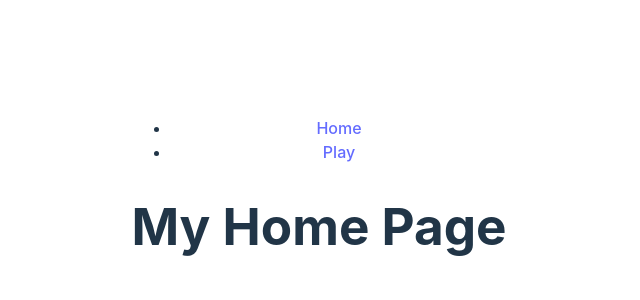
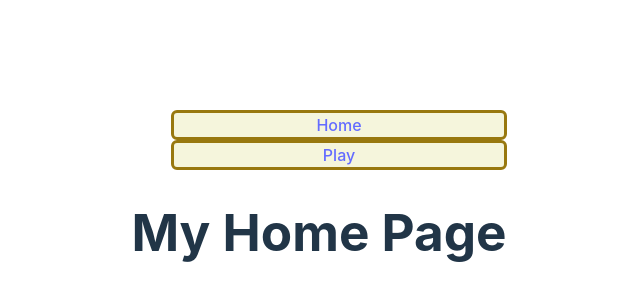
Before and after one commit to doublewera/react-snake_example, a React (Vite) app in the folder client/: page / in a window 1280 px wide. Shown: the part 206-506 px from the top of the page, without its empty margins (321-961 px from the left). Built offline with nearby package versions, Linux system fonts and the light colour scheme.

Commit message:
Routing, variables

```diff
--- a/client/src/pages/Game.jsx
+++ b/client/src/pages/Game.jsx
@@ -1,14 +1,20 @@
 import { useState } from 'react'
+import { useLocation } from 'react-router-dom'
 import Worm from '/src/components/worm.jsx';
 
 
 function Game(props) {
-  const [color, setColor] = useState(props.color)
-
+  const [color, setColor] = useState(props.color);
+  const rt = useLocation();
+  const game_id = rt.pathname.split('/');
+  console.log('GAME', game_id[game_id.length - 1]);
   return (
-    <>
-      <Worm length={3} x={500} y={700} color={color} changeColor={setColor} />
-    </>
+      <Worm
+          length={3}
+          x={500}
+          y={700}
+          color={color}
+          changeColor={setColor} />
   )
 }
 
--- /dev/null
+++ b/client/src/pages/Navbar.css
@@ -0,0 +1,9 @@
+ul {
+    list-style-type: none;
+}
+
+li {
+    background-color: beige;
+    border: 3px solid rgb(152, 120, 15);
+    border-radius: 6px;
+}
--- a/client/src/pages/Navbar.jsx
+++ b/client/src/pages/Navbar.jsx
@@ -1,4 +1,5 @@
 import { Link } from "react-router-dom"
+import './Navbar.css'
 
 const Navbar = () => {
   return (
@@ -9,7 +10,7 @@ const Navbar = () => {
             <Link to="/">Home</Link>
           </li>
           <li>
-            <Link to="/Game">Play</Link>
+            <Link to="/Game/35">Play</Link>
           </li>
         </ul>
       </nav>
```
Also changed, not shown: client/src/App.jsx (+4 -3 lines), 1 other file (tests, documents, lock files or other folders).
